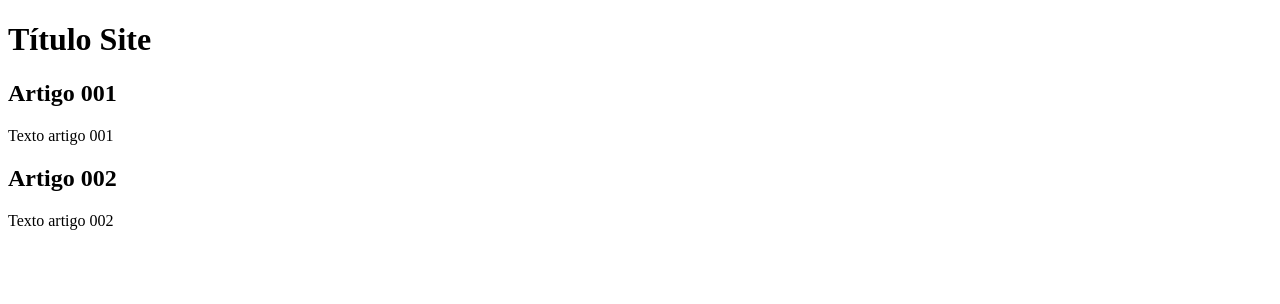
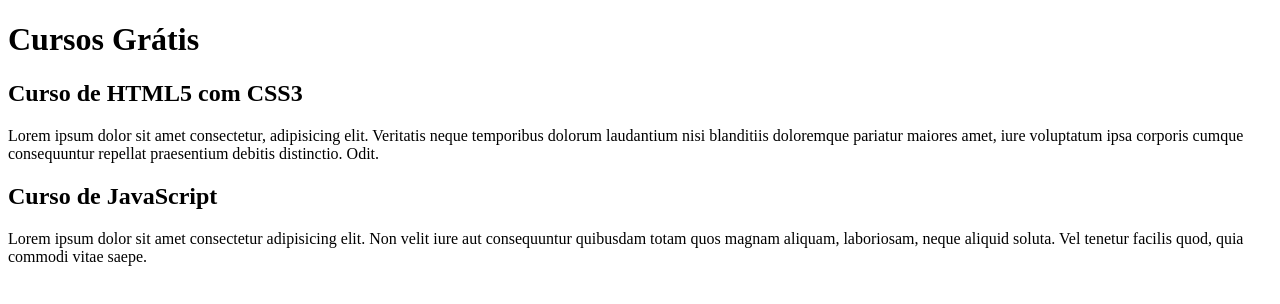
Before and after one commit to andre-noberto/projeto-site-git, a plain HTML site: page index.html in a window 1280 px wide. Drawn offline with Linux system fonts and the light colour scheme.

Commit message:
comecei o conteudo

```diff
--- a/index.html
+++ b/index.html
@@ -8,15 +8,15 @@
 <body>
     <main>
         <header>
-            <h1>Título Site</h1>
+            <h1>Cursos Grátis</h1>
         </header>
         <article>
-            <h2>Artigo 001</h2>
-            <p>Texto artigo 001</p>
+            <h2>Curso de HTML5 com CSS3</h2>
+            <p>Lorem ipsum dolor sit amet consectetur, adipisicing elit. Veritatis neque temporibus dolorum laudantium nisi blanditiis doloremque pariatur maiores amet, iure voluptatum ipsa corporis cumque consequuntur repellat praesentium debitis distinctio. Odit.</p>
         </article>
         <article>
-            <h2>Artigo 002</h2>
-            <p>Texto artigo 002</p>
+            <h2>Curso de JavaScript</h2>
+            <p>Lorem ipsum dolor sit amet consectetur adipisicing elit. Non velit iure aut consequuntur quibusdam totam quos magnam aliquam, laboriosam, neque aliquid soluta. Vel tenetur facilis quod, quia commodi vitae saepe.</p>
         </article>
     </main>
 </body>
```
